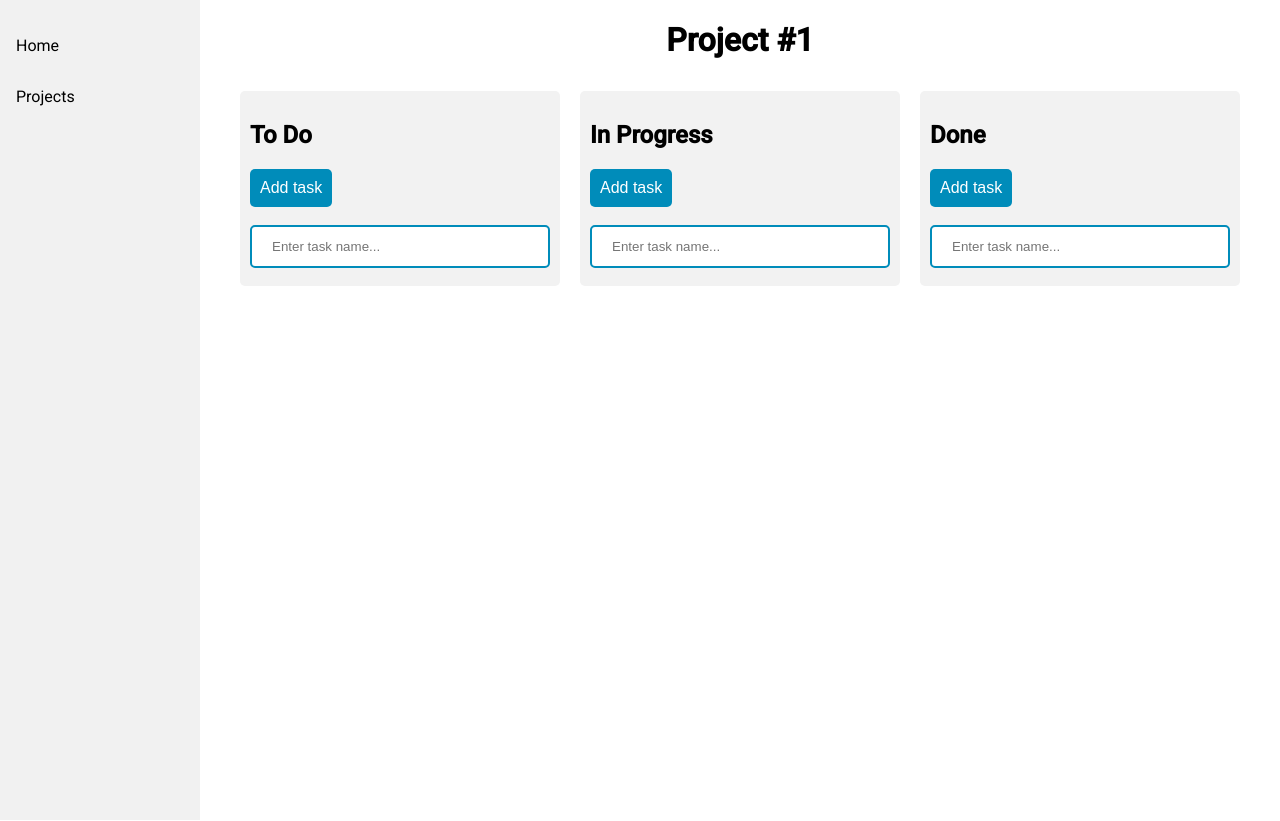
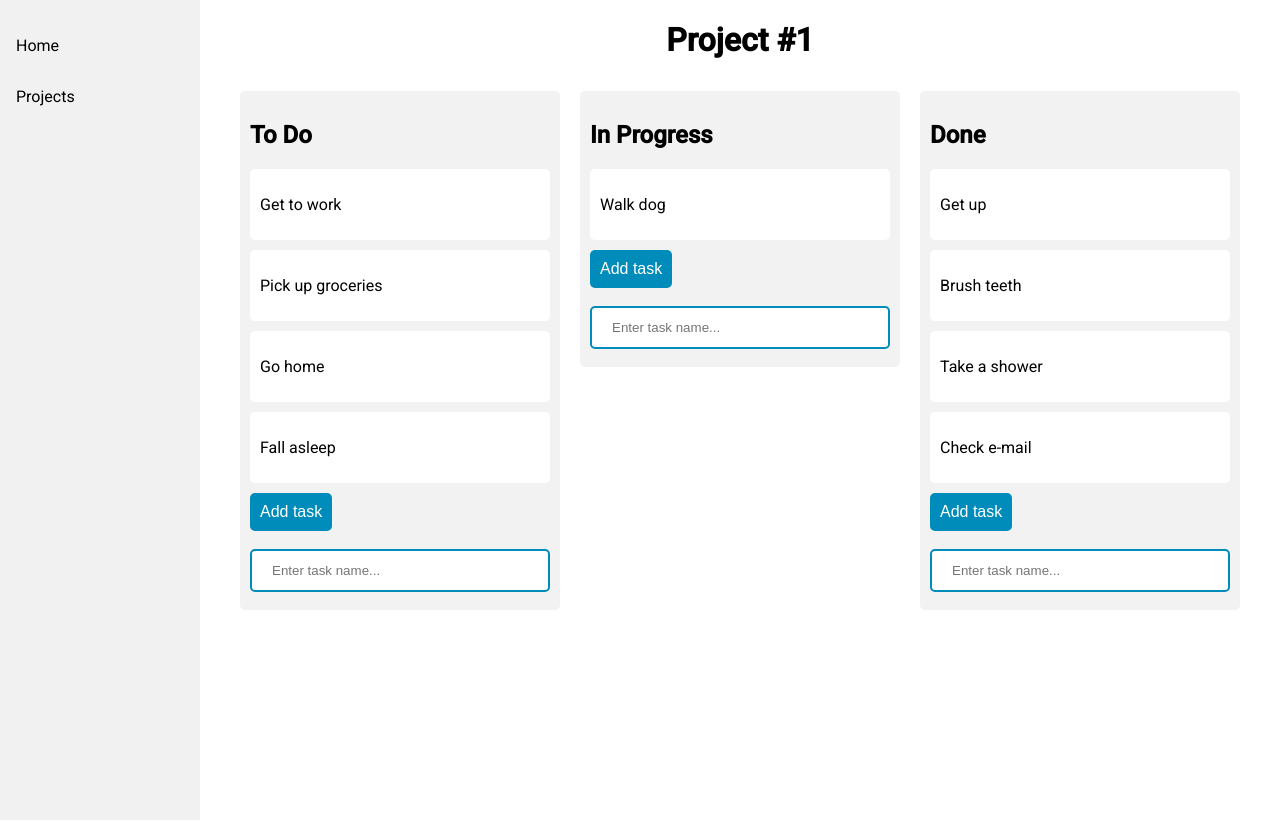
Before and after one commit to jrbuniel/Boards, an Angular app: page / in a window 1280 px wide. Built offline with nearby package versions, Linux system fonts and the light colour scheme.

Commit message:
Added animation

```diff
--- a/angular.json
+++ b/angular.json
@@ -93,6 +93,9 @@
             ],
             "scripts": []
           }
+        },
+        "deploy": {
+          "builder": "angular-cli-ghpages:deploy"
         }
       }
     }
--- a/src/app/app.component.css
+++ b/src/app/app.component.css
@@ -100,3 +100,11 @@
     margin-left: 0;
   }
 }
+
+.cdk-drag-animating {
+  transition: transform 250ms cubic-bezier(0, 0, 0.2, 1);
+}
+
+.column.cdk-drop-list-dragging .card:not(.cdk-drag-placeholder) {
+  transition: transform 250ms cubic-bezier(0, 0, 0.2, 1);
+}
--- a/src/app/app.component.ts
+++ b/src/app/app.component.ts
@@ -7,9 +7,9 @@ import { CdkDragDrop, moveItemInArray, transferArrayItem } from '@angular/cdk/dr
   styleUrls: ['./app.component.css']
 })
 export class AppComponent {
-  todoList:string[] = [];
-  inProgressList:string[] = [];
-  doneList:string[] = [];
+  todoList:string[] = ['Get to work', 'Pick up groceries', 'Go home', 'Fall asleep'];
+  inProgressList:string[] = ['Walk dog'];
+  doneList:string[] = ['Get up', 'Brush teeth', 'Take a shower', 'Check e-mail'];
 
   addTask(task: string, listType: string) {
     console.log('task', task);
```
Lines whose indentation alone changed are shown as unchanged.
